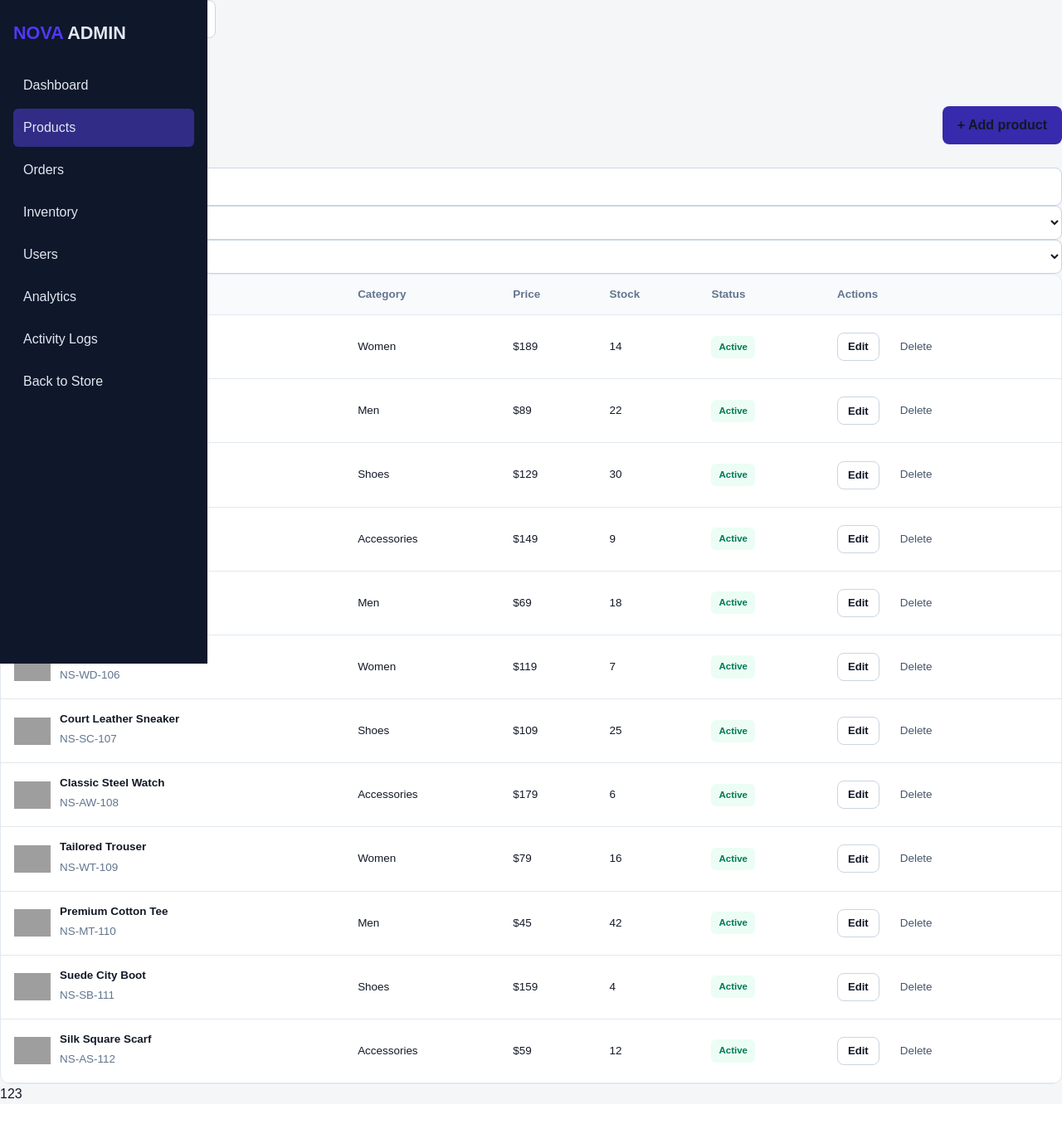
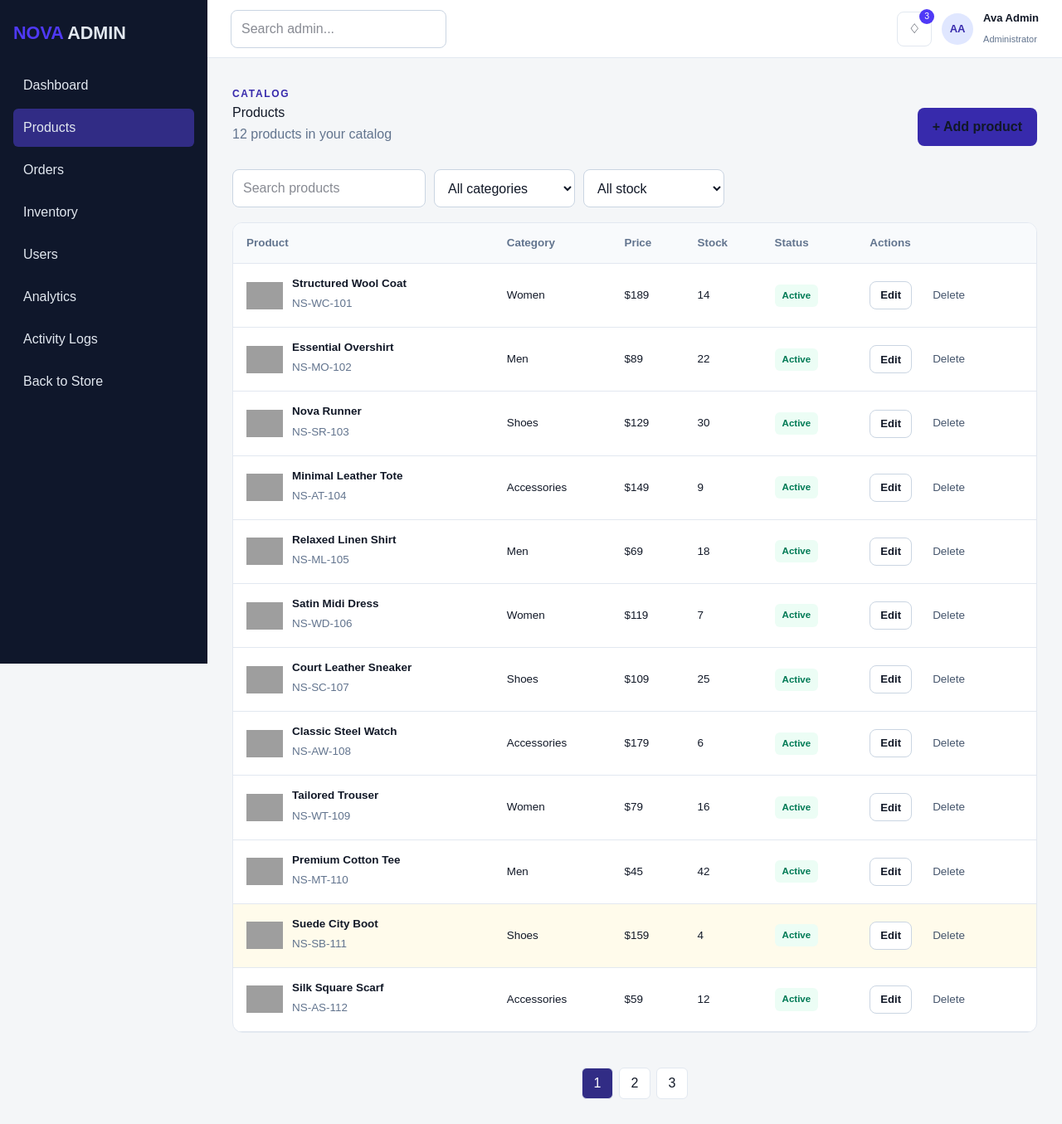
Before and after one commit to FRC1G3/enterprise-platform, a Next.js app: page /admin/products in a window 1280 px wide. Shown: the whole page at 83% size. Before the commit the page ends 1331 px from the top, so only its background shows below. Built offline with nearby package versions, Linux system fonts and the light colour scheme; grey boxes are pictures that could not be loaded.

Commit message:
Complete Tailwind CSS migration

```diff
--- a/app/admin/activity/page.tsx
+++ b/app/admin/activity/page.tsx
@@ -28,7 +28,7 @@ export default function ActivityLogsPage() {
         </div>
       </div>
 
-      <div className="admin-filters">
+      <div className="mb-[18px] flex flex-wrap gap-2.5 [&_input]:min-w-[170px] [&_input]:w-auto [&_select]:min-w-[170px] [&_select]:w-auto">
         <input
           className="w-full rounded-lg border border-slate-300 bg-white px-3 py-2.5 outline-none focus:border-indigo-500 focus:ring-2 focus:ring-indigo-200"
           value={q}
--- a/app/admin/analytics/page.tsx
+++ b/app/admin/analytics/page.tsx
@@ -56,7 +56,7 @@ export default function AdminAnalyticsPage() {
           >
             <span className="leading-7 text-slate-500">{stat[0]}</span>
             <strong>{stat[1]}</strong>
-            <span className="trend">{stat[2]}</span>
+            <span className="text-emerald-700">{stat[2]}</span>
           </article>
         ))}
       </div>
--- a/app/admin/inventory/page.tsx
+++ b/app/admin/inventory/page.tsx
@@ -46,7 +46,7 @@ export default function AdminInventoryPage() {
               return (
                 <tr
                   key={product.id}
-                  className={stock < 10 ? "stock-low" : ""}
+                  className={stock < 10 ? "bg-amber-50" : ""}
                 >
                   <td>
                     <div className="flex items-center gap-[11px]">
--- a/app/admin/layout.tsx
+++ b/app/admin/layout.tsx
@@ -9,8 +9,8 @@ export default function AdminLayout({ children }: { children: React.ReactNode })
   return (
     <div className="min-h-screen bg-[#f4f6f8]">
       <AdminSidebar open={open} onNavigate={() => setOpen(false)} />
-      <div className="admin-main">
-        <header className="admin-header">
+      <div className="md:ml-[250px]">
+        <header className="sticky top-0 z-40 flex h-[70px] items-center justify-between border-b border-slate-200 bg-white px-7">
           <div className="flex items-center gap-3">
             <button
               className="relative inline-grid h-[42px] w-[42px] place-items-center rounded-lg border border-slate-200 bg-white md:hidden"
@@ -52,7 +52,7 @@ export default function AdminLayout({ children }: { children: React.ReactNode })
           </div>
         </header>
 
-        <main className="admin-content">{children}</main>
+        <main className="p-[22px_14px] md:p-[30px]">{children}</main>
       </div>
     </div>
   );
--- a/app/admin/orders/page.tsx
+++ b/app/admin/orders/page.tsx
@@ -37,7 +37,7 @@ export default function AdminOrdersPage() {
         </div>
       </div>
 
-      <div className="admin-filters">
+      <div className="mb-[18px] flex flex-wrap gap-2.5 [&_input]:min-w-[170px] [&_input]:w-auto [&_select]:min-w-[170px] [&_select]:w-auto">
         <input
           className="w-full rounded-lg border border-slate-300 bg-white px-3 py-2.5 outline-none focus:border-indigo-500 focus:ring-2 focus:ring-indigo-200"
           value={q}
--- a/app/admin/products/page.tsx
+++ b/app/admin/products/page.tsx
@@ -40,7 +40,7 @@ export default function AdminProductsPage() {
         </Link>
       </div>
 
-      <div className="admin-filters">
+      <div className="mb-[18px] flex flex-wrap gap-2.5 [&_input]:min-w-[170px] [&_input]:w-auto [&_select]:min-w-[170px] [&_select]:w-auto">
         <input
           className="w-full rounded-lg border border-slate-300 bg-white px-3 py-2.5 outline-none focus:border-indigo-500 focus:ring-2 focus:ring-indigo-200"
           value={search}
@@ -87,7 +87,7 @@ export default function AdminProductsPage() {
             {visible.map((product) => (
               <tr
                 key={product.id}
-                className={product.stock < 6 ? "stock-low" : ""}
+                className={product.stock < 6 ? "bg-amber-50" : ""}
               >
                 <td>
                   <div className="flex items-center gap-[11px]">
@@ -140,12 +140,25 @@ export default function AdminProductsPage() {
         </table>
       </div>
 
-      <nav className="pagination">
-        <button type="button" className="active">
+      <nav className="mt-[42px] flex justify-center gap-[7px]">
+        <button
+          type="button"
+          className="h-[38px] w-[38px] rounded-md border border-slate-200 bg-indigo-900 text-white"
+        >
           1
         </button>
-        <button type="button">2</button>
-        <button type="button">3</button>
+        <button
+          type="button"
+          className="h-[38px] w-[38px] rounded-md border border-slate-200 bg-white"
+        >
+          2
+        </button>
+        <button
+          type="button"
+          className="h-[38px] w-[38px] rounded-md border border-slate-200 bg-white"
+        >
+          3
+        </button>
       </nav>
 
       <Modal
--- a/app/admin/users/page.tsx
+++ b/app/admin/users/page.tsx
@@ -24,7 +24,7 @@ export default function AdminUsersPage() {
         </div>
       </div>
 
-      <div className="admin-filters">
+      <div className="mb-[18px] flex flex-wrap gap-2.5 [&_input]:min-w-[170px] [&_input]:w-auto [&_select]:min-w-[170px] [&_select]:w-auto">
         <input
           className="w-full rounded-lg border border-slate-300 bg-white px-3 py-2.5 outline-none focus:border-indigo-500 focus:ring-2 focus:ring-indigo-200"
           value={q}
--- a/app/login/page.tsx
+++ b/app/login/page.tsx
@@ -1,7 +1,7 @@
 import { LoginForm } from "@/components/auth/LoginForm";
 export default function LoginPage() {
   return (
-    <div className="auth-wrap">
+    <div className="grid min-h-[70vh] place-items-center bg-[#f5f6f8] px-4 py-[50px]">
       <LoginForm />
     </div>
   );
--- a/app/products/[id]/page.tsx
+++ b/app/products/[id]/page.tsx
@@ -26,7 +26,7 @@ export default async function ProductDetailsPage({
   return (
     <div className="min-h-[60vh] py-12 pb-20">
       <div className="mx-auto w-full max-w-[1180px] px-4">
-        <nav className="breadcrumb">
+        <nav className="mb-7 flex gap-2 text-[0.85rem] text-slate-500">
           <Link href="/">Home</Link>
           <span>/</span>
           <Link href="/products">Products</Link>
--- a/app/register/page.tsx
+++ b/app/register/page.tsx
@@ -2,7 +2,7 @@ import { RegisterForm } from "@/components/auth/RegisterForm";
 
 export default function RegisterPage() {
   return (
-    <div className="auth-wrap">
+    <div className="grid min-h-[70vh] place-items-center bg-[#f5f6f8] px-4 py-[50px]">
       <RegisterForm />
     </div>
   );
--- a/components/products/ProductCatalog.tsx
+++ b/components/products/ProductCatalog.tsx
@@ -143,7 +143,10 @@ export function ProductCatalog({
           <ProductList products={filteredProducts} view={view} />
 
           {filteredProducts.length > 0 && (
-            <nav className="pagination" aria-label="Pagination">
+            <nav
+              className="mt-[42px] flex justify-center gap-[7px]"
+              aria-label="Pagination"
+            >
               <button
                 className="h-[38px] w-[38px] rounded-md border border-slate-200 bg-white"
                 type="button"
```
